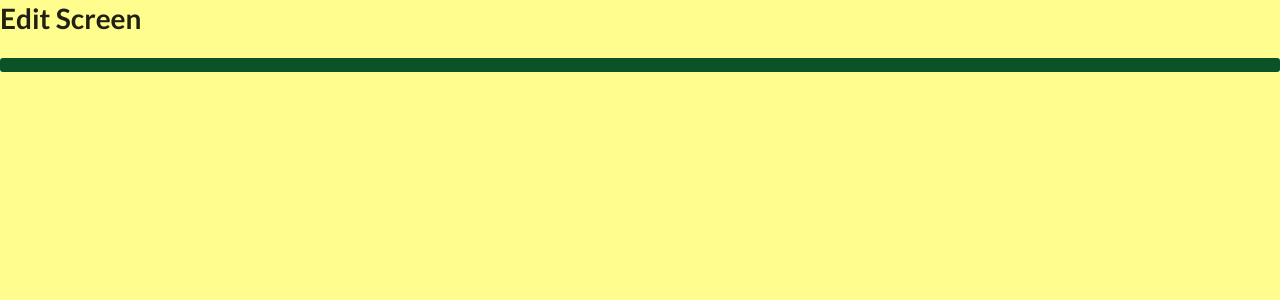
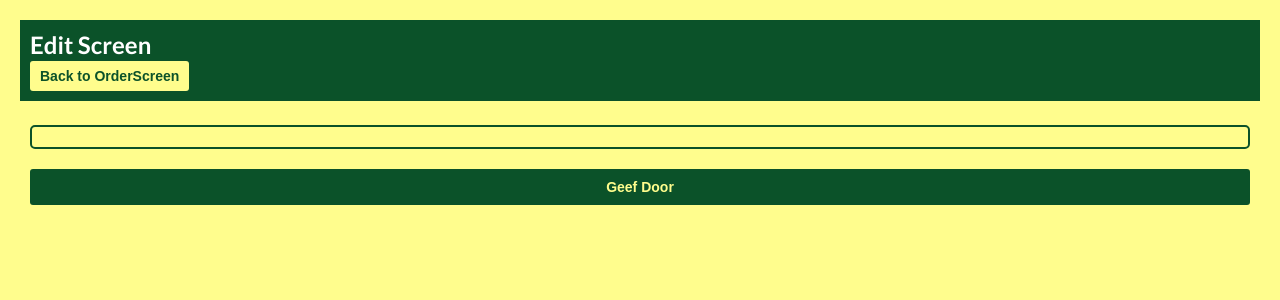
Before and after one commit to mitchelldevaere/Pista, a React (Create React App) app in the folder Pista_App/: page /edit in a window 1280 px wide. Shown: the top 300 px of the page. Built offline with nearby package versions, Linux system fonts and the light colour scheme.

Commit message:
toevoegen style

```diff
--- a/Pista_App/src/Screens/EditScreen.js
+++ b/Pista_App/src/Screens/EditScreen.js
@@ -1,8 +1,6 @@
-// EditScreen.js
-
 import React, { useState } from "react";
-
 import { useParams, useHistory } from "react-router-dom";
+import "../styles/editScreen.css";
 
 function EditScreen({ location }) {
 
@@ -25,6 +23,12 @@ function EditScreen({ location }) {
       updatedOrderlines[index].hoeveelheid -= 1;
       setOrderlines(updatedOrderlines);
     }
+  };
+
+  const deleteProduct = (index) => {
+    const updatedOrderlines = [...orderlines];
+    updatedOrderlines.splice(index, 1); // Remove the product at the specified index
+    setOrderlines(updatedOrderlines);
   };
 
   const handleGeefDoor = () => {
@@ -127,22 +131,33 @@ function EditScreen({ location }) {
     }
   };
 
+  const handleReturnToOrderScreen = () => {
+    history.push(`/order/${id}`, { orderlines });
+  };
+
   return (
-    <div>
-      <h1>Edit Screen</h1>
+    <div className="edit-container">
+      <div className="edit-header">
+        <h1 className="edit-title">Edit Screen</h1>
+        <button className="edit-back-button" onClick={() => handleReturnToOrderScreen()}>Back to OrderScreen</button>
+      </div>
+      <div className="edit-content">
         {/* Display or edit orderlines as needed */}
-      <ul>
+        <ul className="edit-order-items">
           {orderlines.map((orderline, index) => (
-          <li key={orderline.id}>
+            <li key={orderline.id} className="edit-ordered-item">
+              <div className="edit-item-info">
                 {orderline.naam} - {orderline.hoeveelheid} stuks
-            <button onClick={() => increaseQuantity(index)}>Increase</button>
-            <button onClick={() => decreaseQuantity(index)}>Decrease</button>
+              </div>
+              <div className="edit-item-quantity">
+                <button className="edit-quantity-button" onClick={() => decreaseQuantity(index)}>-</button>
+                <button className="edit-quantity-button" onClick={() => increaseQuantity(index)}>+</button>
+                <button className="edit-delete-button" onClick={() => deleteProduct(index)}>Verwijder</button>
+              </div>
             </li>
           ))}
         </ul>
-      <div>
-      <button className="geef-door-button-order" onClick={handleGeefDoor}>
-        </button>
+        <button className="edit-geef-door-button" onClick={handleGeefDoor}>Geef Door</button>
       </div>
     </div>
   );
--- a/Pista_App/src/Screens/OrderScreen.js
+++ b/Pista_App/src/Screens/OrderScreen.js
@@ -58,6 +58,13 @@ function OrderScreen() {
     10: image10,
     39: image11,
   });
+
+  useEffect(() => {
+    const locationState = history.location.state;
+    if (locationState && locationState.orderlines) {
+      setOrderlines(locationState.orderlines);
+    }
+  }, [history.location.state]);
 
 
   useEffect(() => {
--- a/Pista_App/src/styles/editScreen.css
+++ b/Pista_App/src/styles/editScreen.css
@@ -0,0 +1,107 @@
+/* EditScreen.css */
+
+.edit-container {
+    font-family: Arial, sans-serif;
+    margin: 0 auto;
+    padding: 20px;
+  }
+
+  .edit-header {
+    justify-content: space-between;
+    align-items: center;
+    background-color: #0b5229;
+    padding: 10px;
+    width: 100%;
+    margin: 0;
+  }
+
+  .edit-header-info {
+    display: flex;
+    justify-content: space-between;
+    align-items: center;
+    border-bottom: 1px solid white;
+    margin-bottom: 7px;
+    padding-bottom: 5px;
+  }
+
+  .edit-title {
+    font-size: 24px;
+    color: #fff;
+    margin: 0;
+    flex: 1;
+  }
+
+  .edit-back-button {
+    background-color: #fffd8d;
+    color: #0b5229;
+    border: none;
+    padding: 7px 10px;
+    cursor: pointer;
+    border-radius: 3px;
+    font-weight: bold;
+  }
+
+  .edit-content {
+    padding: 10px;
+  }
+
+  .edit-order-items {
+    border: 2px solid #0b5229;
+    border-radius: 5px;
+    padding: 10px;
+    margin-bottom: 20px;
+  }
+
+  .edit-ordered-items ul {
+    padding-left: 0;
+    list-style: none;
+  }
+
+  .edit-ordered-items ul li {
+    margin: 0;
+    padding: 10px 0;
+    border-bottom: 1px solid #0b5229;
+    font-size: 20px;
+  }
+
+  .edit-item-info {
+    flex: 1;
+    display: flex;
+    justify-content: flex-start;
+    align-items: center;
+  }
+
+  .edit-item-quantity {
+    margin-left: auto;
+  }
+
+  .edit-quantity-button {
+    background-color: #0b5229;
+    color: #fff;
+    border: none;
+    padding: 5px 10px;
+    cursor: pointer;
+    border-radius: 3px;
+    margin-left: 5px;
+  }
+
+  .edit-delete-button {
+    background-color: #dc3545;
+    color: #fff;
+    border: none;
+    padding: 5px 10px;
+    cursor: pointer;
+    border-radius: 3px;
+    margin-left: 5px;
+  }
+
+  .edit-geef-door-button {
+    background-color: #0b5229;
+    color: #fffd8d;
+    border: none;
+    padding: 10px 20px;
+    cursor: pointer;
+    font-weight: bold;
+    border-radius: 3px;
+    width: 100%;
+  }
```
Lines whose indentation alone changed are shown as unchanged.
